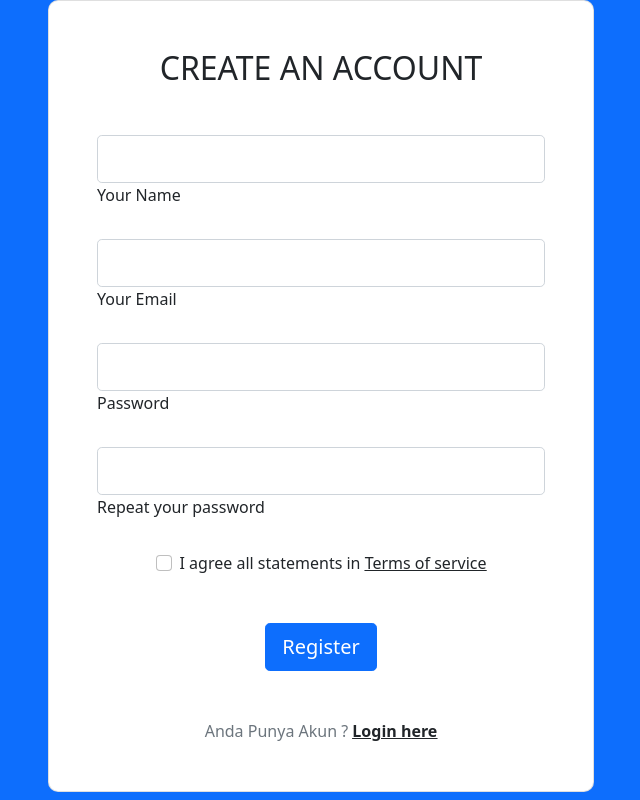
After one commit to Duta46/document_sharing, a PHP site: page /register.php in a window 1280 px wide. The commit adds this page. Shown: the whole page, without its empty margins (319-959 px from the left). Run offline with PHP 8.4, Linux system fonts and the light colour scheme.

Commit message:
Menambahkan halaman register

```diff
--- a/home.php
+++ b/home.php
@@ -22,7 +22,7 @@
               <span class="info-box-icon bg-primary elevation-1"><i class="fas fa-folder"></i></span>
 
               <div class="info-box-content">
-                <span class="info-box-text">Total Documents</span>
+                <span class="info-box-text">Total Document</span>
                 <span class="info-box-number">
                   <?php echo $conn->query("SELECT * FROM documents  where user_id = {$_SESSION['login_id']}")->num_rows; ?>
                 </span>
--- /dev/null
+++ b/register.php
@@ -0,0 +1,74 @@
+<!doctype html>
+<html lang="en">
+  <head>
+    <!-- Required meta tags -->
+    <meta charset="utf-8">
+    <meta name="viewport" content="width=device-width, initial-scale=1">
+
+    <!-- Bootstrap CSS -->
+    <link href="https://cdn.jsdelivr.net/npm/bootstrap@5.1.3/dist/css/bootstrap.min.css" rel="stylesheet" integrity="sha384-1BmE4kWBq78iYhFldvKuhfTAU6auU8tT94WrHftjDbrCEXSU1oBoqyl2QvZ6jIW3" crossorigin="anonymous">
+
+    <title>Register | Document Sharing System</title>
+  </head>
+  <body class="bg-primary">
+
+  <section class="vh-60">
+  <div class="mask d-flex align-items-center h-100 gradient-custom-3">
+    <div class="container h-100">
+      <div class="row d-flex justify-content-center align-items-center h-100">
+        <div class="col-12 col-md-9 col-lg-7 col-xl-6">
+          <div class="card" style="border-radius: 10px;">
+            <div class="card-body p-5">
+              <h2 class="text-uppercase text-center mb-5">Create an account</h2>
+
+              <form>
+
+                <div class="form-outline mb-4">
+                  <input type="text" id="form3Example1cg" class="form-control form-control-lg" />
+                  <label class="form-label" for="form3Example1cg">Your Name</label>
+                </div>
+
+                <div class="form-outline mb-4">
+                  <input type="email" id="form3Example3cg" class="form-control form-control-lg" />
+                  <label class="form-label" for="form3Example3cg">Your Email</label>
+                </div>
+
+                <div class="form-outline mb-4">
+                  <input type="password" id="form3Example4cg" class="form-control form-control-lg" />
+                  <label class="form-label" for="form3Example4cg">Password</label>
+                </div>
+
+                <div class="form-outline mb-4">
+                  <input type="password" id="form3Example4cdg" class="form-control form-control-lg" />
+                  <label class="form-label" for="form3Example4cdg">Repeat your password</label>
+                </div>
+
+                <div class="form-check d-flex justify-content-center mb-5">
+                  <input class="form-check-input me-2" type="checkbox" value="" id="form2Example3cg" />
+                  <label class="form-check-label" for="form2Example3g">
+                    I agree all statements in <a href="#!" class="text-body"><u>Terms of service</u></a>
+                  </label>
+                </div>
+
+                <div class="d-flex justify-content-center">
+                  <button type="button"
+                    class="btn btn-primary btn-block btn-lg gradient-custom-4 text-white">Register</button>
+                </div>
+
+                <p class="text-center text-muted mt-5 mb-0"> Anda Punya Akun ? <a href="login.php"
+                    class="fw-bold text-body"><u>Login here</u></a></p>
+
+              </form>
+
+            </div>
+          </div>
+        </div>
+      </div>
+    </div>
+  </div>
+</section>
+    <!-- Option 1: Bootstrap Bundle with Popper -->
+    <script src="https://cdn.jsdelivr.net/npm/bootstrap@5.1.3/dist/js/bootstrap.bundle.min.js" integrity="sha384-ka7Sk0Gln4gmtz2MlQnikT1wXgYsOg+OMhuP+IlRH9sENBO0LRn5q+8nbTov4+1p" crossorigin="anonymous"></script>
+
+  </body>
+</html>
--- a/sidebar.php
+++ b/sidebar.php
@@ -57,7 +57,7 @@
             <a href="#" class="nav-link nav-is-tree nav-edit_document nav-view_document">
               <i class="nav-icon fa fa-folder-open"></i>
               <p>
-              Mata Kuliah A
+              Kewirausahaan
                 <i class="right fas fa-angle-left"></i>
               </p>
             </a>
```
Also changed, not shown: login.php (+27 -4 lines).
